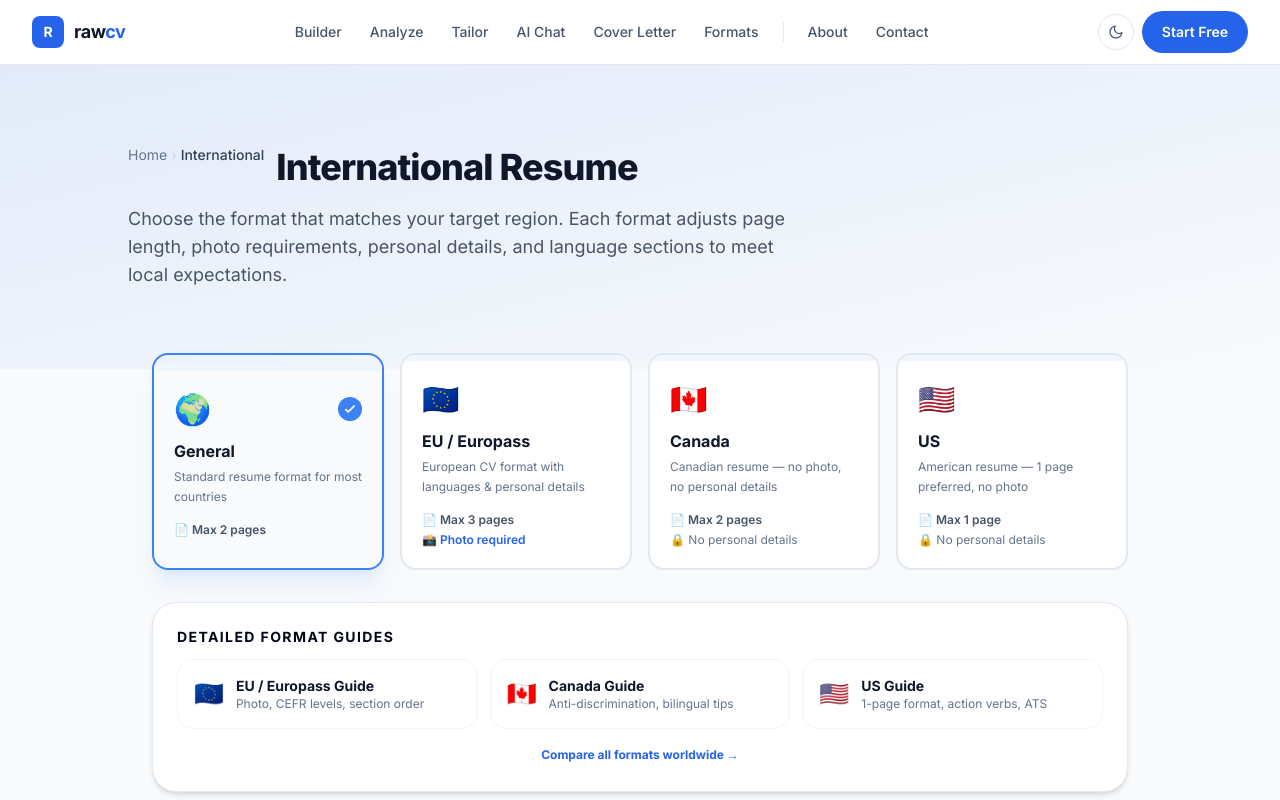
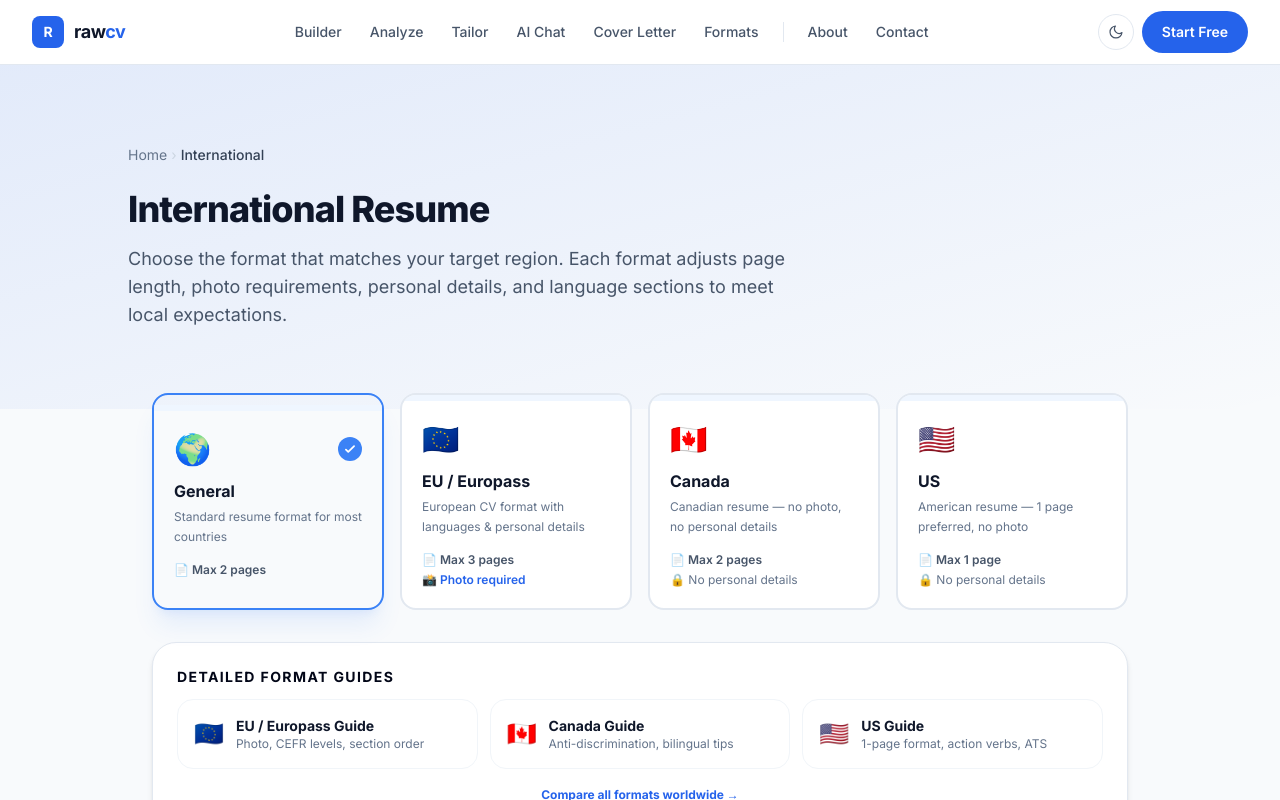
Before and after one commit to pushpander1010/rawcv, a Next.js app: page /international in a window 1280 px wide. Shown: the top 800 px of the page. Built offline with nearby package versions, Linux system fonts and the light colour scheme.

Commit message:
Fix international hero: breadcrumb, h1, subtitle stacked to match site theme

```diff
--- a/app/international/page.tsx
+++ b/app/international/page.tsx
@@ -233,12 +233,10 @@
       <section className="relative overflow-hidden bg-gradient-to-br from-brand-600/10 via-brand-600/5 to-transparent px-6 py-14 sm:py-20">
 
         <div className="max-w-5xl mx-auto relative">
-          <div className="flex items-center gap-3 mb-4">
-            <Breadcrumb items={[{ label: "Home", href: "/" }, { label: "International", href: "/international" }]} />
-            <h1 className="text-3xl sm:text-4xl font-extrabold tracking-tight text-slate-900 dark:text-white">
-              International Resume
-            </h1>
-          </div>
+          <Breadcrumb items={[{ label: "Home", href: "/" }, { label: "International", href: "/international" }]} />
+          <h1 className="text-3xl sm:text-4xl font-extrabold tracking-tight text-slate-900 dark:text-white mb-4">
+            International Resume
+          </h1>
           <p className="text-base sm:text-lg text-slate-600 dark:text-slate-300 max-w-2xl leading-relaxed">
             Choose the format that matches your target region. Each format adjusts
             page length, photo requirements, personal details, and language sections
```
